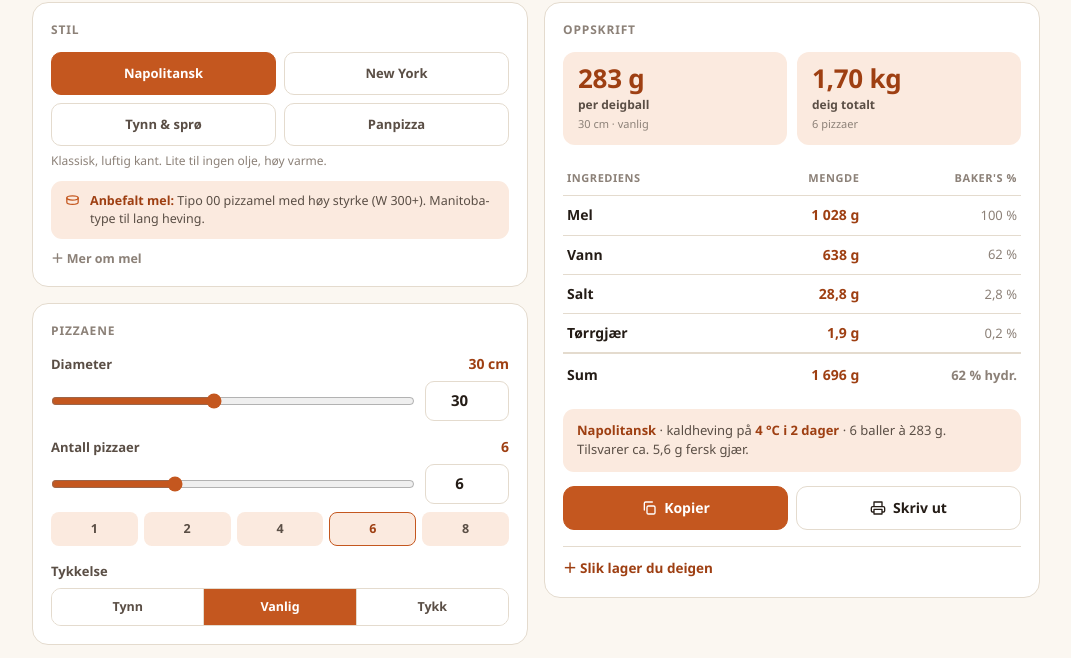
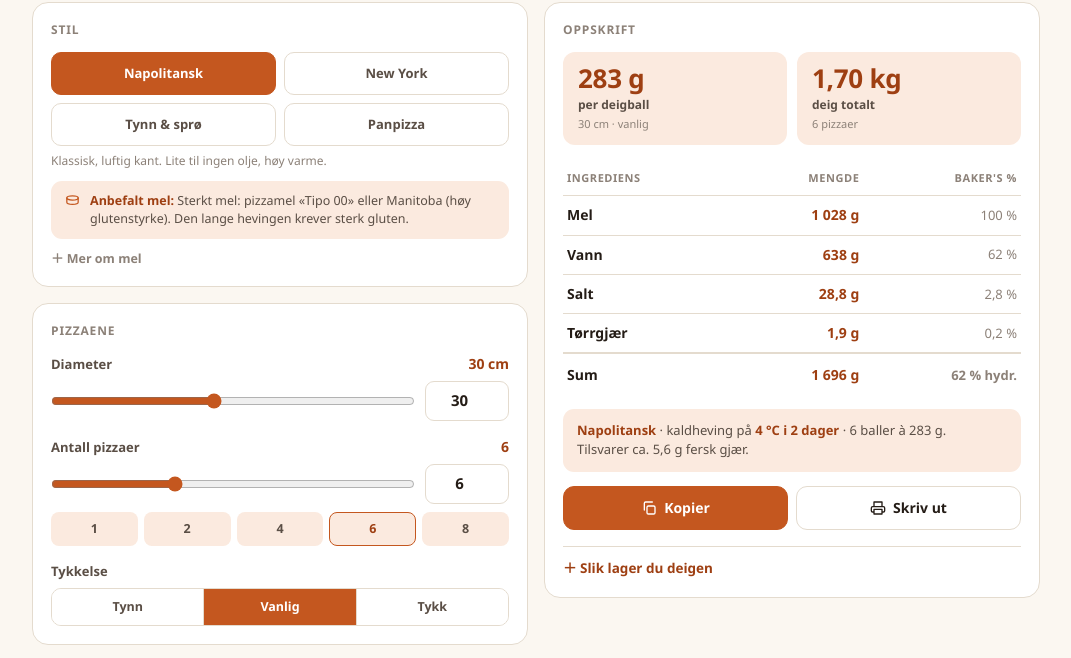
Before and after one commit to jorq-spec/Vibe, a plain HTML site: page pizza/index.html in a window 1280 px wide. Shown: the part 93-751 px from the top of the page, without its empty margins (104-1175 px from the left). Drawn offline with Linux system fonts and the light colour scheme.

Commit message:
Pizzadeig: melanbefaling styres av heving/hydrering, norske melnavn (ikke brodmel)
Co-Authored-By: Claude Opus 4.8 <noreply@anthropic.com>
Claude-Session: https://claude.ai/code/session_01AFWYqt8qutenbZFT9rf8YD

```diff
--- a/pizza/index.html
+++ b/pizza/index.html
@@ -225,10 +225,10 @@ details li{margin-bottom:7px}
 <script>
 const $=s=>document.querySelector(s);
 const STYLES={
-  napolitansk:{navn:'Napolitansk',hyd:62,salt:2.8,olje:0,sukker:0,dens:0.40,dia:30,ferment:{type:'kald',temp:4,val:2},tip:'Klassisk, luftig kant. Lite til ingen olje, høy varme.',mel:'Tipo 00 pizzamel med høy styrke (W 300+). Manitoba-type til lang heving.'},
-  newyork:{navn:'New York',hyd:63,salt:2.0,olje:2.5,sukker:1.5,dens:0.45,dia:33,ferment:{type:'kald',temp:4,val:2},tip:'Tynn midte, seig og foldbar. Litt olje og sukker.',mel:'Sterkt brødmel / «bread flour», 12–13 % protein.'},
-  tynn:{navn:'Tynn & sprø',hyd:58,salt:2.2,olje:3,sukker:0,dens:0.32,dia:32,ferment:{type:'kald',temp:4,val:1},tip:'Sprø og tynn (romana-stil). Lav hydrering, kjevles tynt.',mel:'Vanlig hvetemel går fint. Litt durum/semule gir ekstra sprøhet.'},
-  pan:{navn:'Panpizza',hyd:75,salt:2.2,olje:4,sukker:0.5,dens:0.70,dia:26,ferment:{type:'kald',temp:4,val:1},tip:'Tjukk, luftig og oljerik focaccia-stil. Trykkes ut i form.',mel:'Sterkt mel med høyt protein – den høye hydreringen trenger god gluten.'},
+  napolitansk:{navn:'Napolitansk',hyd:62,salt:2.8,olje:0,sukker:0,dens:0.40,dia:30,ferment:{type:'kald',temp:4,val:2},tip:'Klassisk, luftig kant. Lite til ingen olje, høy varme.'},
+  newyork:{navn:'New York',hyd:63,salt:2.0,olje:2.5,sukker:1.5,dens:0.45,dia:33,ferment:{type:'kald',temp:4,val:2},tip:'Tynn midte, seig og foldbar. Litt olje og sukker.'},
+  tynn:{navn:'Tynn & sprø',hyd:58,salt:2.2,olje:3,sukker:0,dens:0.32,dia:32,ferment:{type:'kald',temp:4,val:1},tip:'Sprø og tynn (romana-stil). Lav hydrering, kjevles tynt.'},
+  pan:{navn:'Panpizza',hyd:75,salt:2.2,olje:4,sukker:0.5,dens:0.70,dia:26,ferment:{type:'kald',temp:4,val:1},tip:'Tjukk, luftig og oljerik focaccia-stil. Trykkes ut i form.'},
 };
 const THK={tynn:0.8,vanlig:1.0,tykk:1.25};
 const ANT_CHIPS=[1,2,4,6,8];
@@ -236,6 +236,20 @@ let S={style:'napolitansk',dia:30,ant:6,thk:'vanlig',hyd:62,salt:2.8,olje:0,sukk
   fermType:'kald',dur:2,tmp:4,yt:'torr'};
 
 function yeastIDY(H,T){ const r=Math.pow(2,(T-20)/8); return Math.min(2,Math.max(0.02,2.18/(Math.max(0.5,H)*r))); }
+/* Flour recommendation driven mainly by fermentation length (and hydration): the longer the
+   heving, the stronger the flour needs to be, or the gluten breaks down. */
+function melRec(H,hyd,style,gf){
+  if(gf) return 'Glutenfri melmiks til pizza/brød. Litt psyllium (ca. 3 %) gir struktur.';
+  const lvl=Math.max(H>=24?2:H>=8?1:0, hyd>=74?2:hyd>=68?1:0);
+  let s=lvl>=2 ? 'Sterkt mel: pizzamel «Tipo 00» eller Manitoba (høy glutenstyrke).'
+      : lvl===1 ? 'Vanlig hvetemel går, men pizzamel «Tipo 00» eller Manitoba gir mer seig, luftig deig.'
+      : 'Vanlig hvetemel (siktet) holder fint.';
+  const why = H>=24 ? ' Den lange hevingen krever sterk gluten.'
+      : hyd>=74 ? ' Den høye hydreringen trenger sterk gluten.'
+      : H<8 ? ' Kort heving tåler svakere mel.' : '';
+  const suf = style==='tynn' ? ' Litt durum/semule gir ekstra sprøhet.' : '';
+  return s+why+suf;
+}
 function calc(){
   const area=Math.PI*Math.pow(S.dia/2,2);
   const hyd=S.hyd+(S.gf?10:0);
@@ -268,6 +282,7 @@ function render(){
     ? `kaldheving på <b>${nf(S.tmp)} °C i ${nf(S.dur, S.dur%1?1:0)} ${S.dur===1?'dag':'dager'}</b>`
     : `romheving på <b>${nf(S.tmp)} °C i ${nf(S.dur,0)} timer</b>`;
   const other=S.yt==='fersk'?`${gramStr(r.mel*r.idy/100)} tørrgjær`:`${gramStr(r.mel*r.idy*3/100)} fersk gjær`;
+  $('#styleMel').textContent=melRec(r.H,r.hyd,S.style,S.gf);
   $('#guide').innerHTML=`<b>${STYLES[S.style].navn}</b> · ${fermTxt} · ${S.ant} ${S.ant===1?'ball':'baller'} à ${nf(Math.round(r.ball))} g${S.gf?' · glutenfritt':''}.<br>Tilsvarer ca. ${other}.`;
 }
 
@@ -275,7 +290,6 @@ function setStyle(k){ const st=STYLES[k]; S.style=k; S.hyd=st.hyd; S.salt=st.sal
   S.dia=st.dia; S.fermType=st.ferment.type; S.tmp=st.ferment.temp; S.dur=st.ferment.val;
   document.querySelectorAll('#style button').forEach(b=>b.classList.toggle('on',b.dataset.k===k));
   $('#styleHint').textContent=st.tip;
-  $('#styleMel').textContent=st.mel;
   syncFermUI(); syncInputs(); render();
 }
 function syncFermUI(){
```
